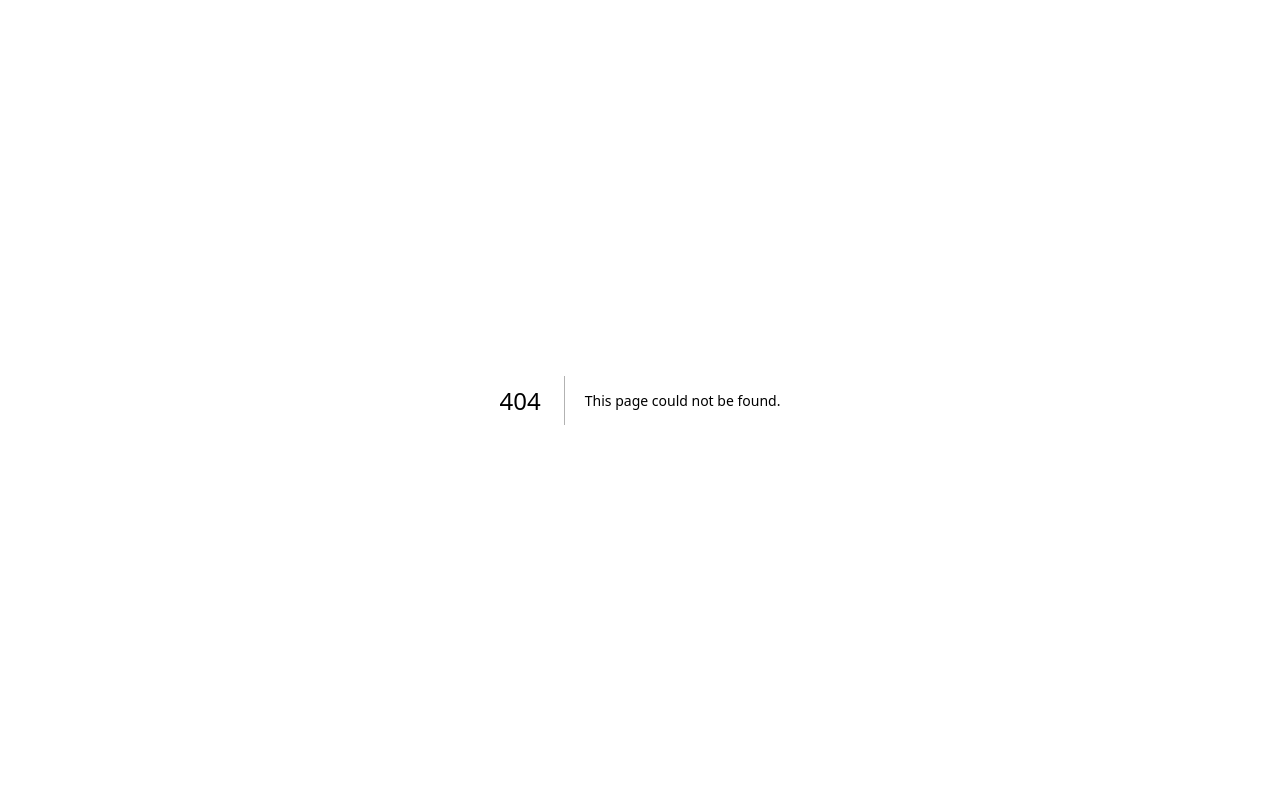
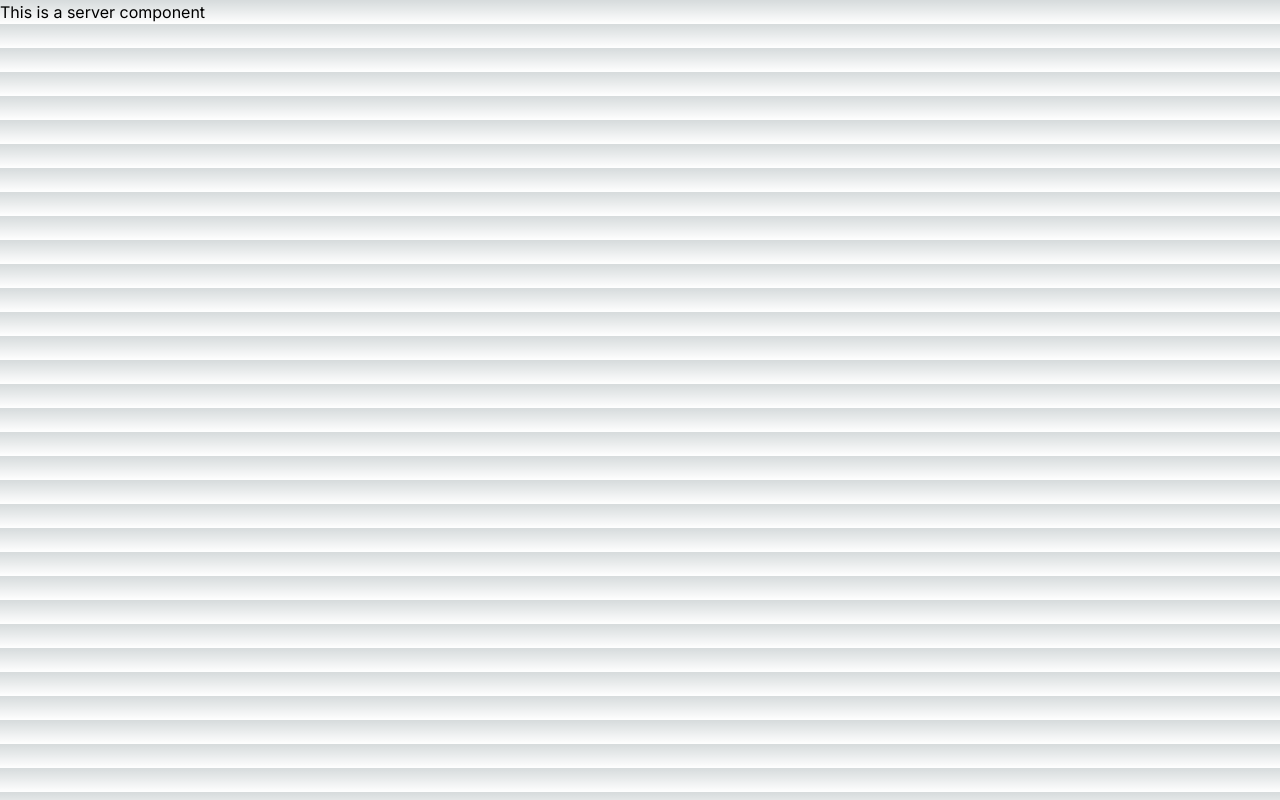
Before and after one commit to septianadip17/nextjs-13-crash-course, a Next.js app: page /server-component in a window 1280 px wide. Before the commit this address had no page. Built offline with nearby package versions, Linux system fonts and the light colour scheme.

Commit message:
server and client component

```diff
--- /dev/null
+++ b/src/app/client-component/page.js
@@ -0,0 +1,11 @@
+"use client"
+import { useState } from "react"
+
+export default function ClientComponent(){
+  const [toggle, setToggle] = useState(false)
+
+
+  return (
+    <h1>This is client component</h1>
+  )
+}
--- a/src/app/page.js
+++ b/src/app/page.js
@@ -1,5 +1,3 @@
-import Image from "next/image";
-
 export default function Home() {
   return (
     <main className="flex min-h-screen flex-col items-center justify-between p-24">
--- /dev/null
+++ b/src/app/server-component/page.js
@@ -0,0 +1,6 @@
+
+export default function ServerComponent(){
+  return (
+    <h1>This is a server component</h1>
+  )
+}
```
